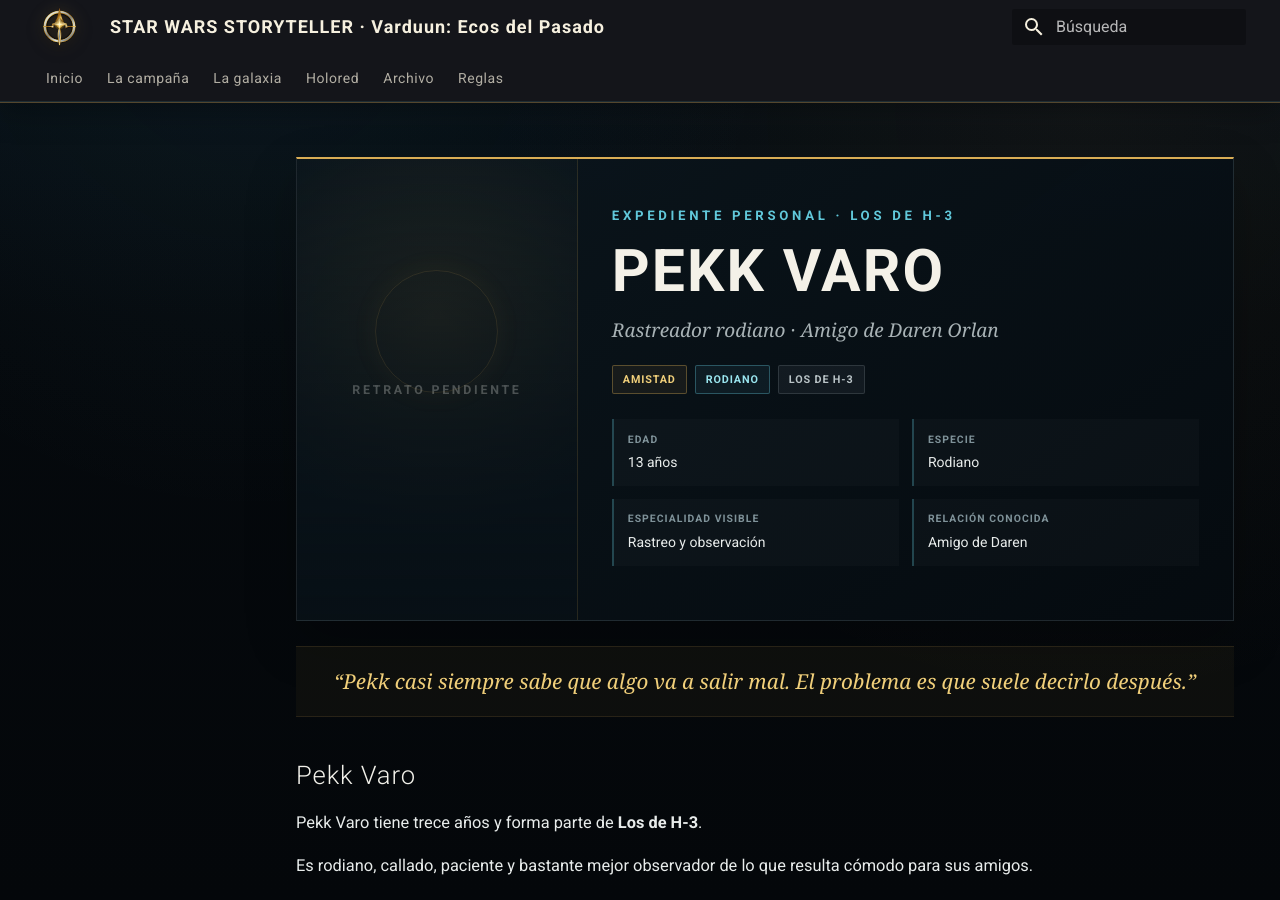
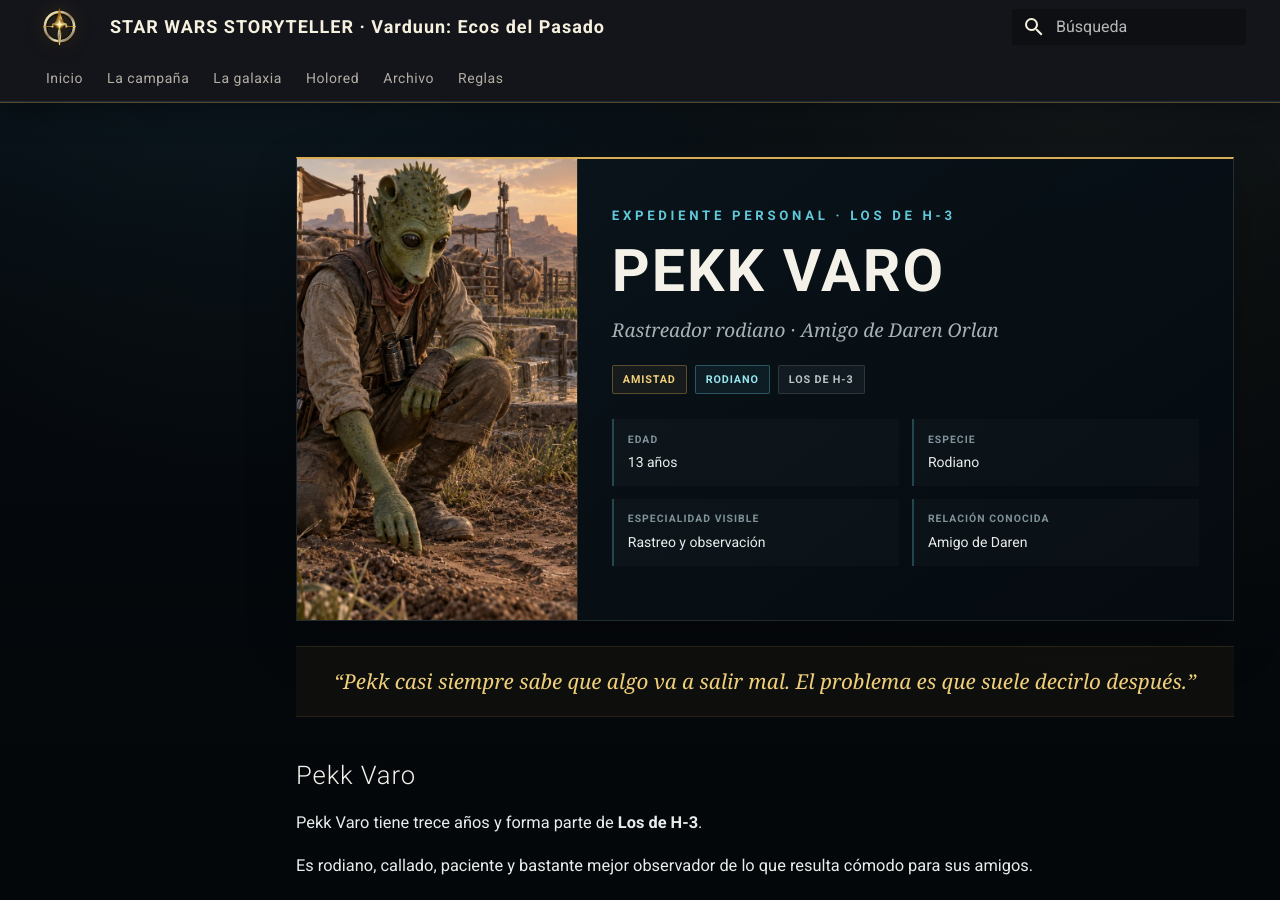
Before and after one commit to nethian/star-wars-storyteller-wiki, an MkDocs documentation site: the page built from docs/pnj/pekk-varo.md, in a window 1280 px wide and 900 px high. Built offline with MkDocs 1.6.1 and Material for MkDocs 9.7.7, drawn with Linux system fonts in a browser that asks for light colours.

Commit message:
Activa el retrato de Pekk Varo

```diff
--- a/docs/pnj/pekk-varo.md
+++ b/docs/pnj/pekk-varo.md
@@ -7,8 +7,8 @@
 
 <div class="sw-person-file__top" markdown>
 
-<div class="sw-person-file__portrait sw-person-file__portrait--placeholder">
-<span>RETRATO PENDIENTE</span>
+<div class="sw-person-file__portrait sw-person-file__portrait--pekk" role="img" aria-label="Retrato de Pekk Varo" style="padding:0; overflow:hidden;">
+<img src="/star-wars-storyteller-wiki/assets/images/pnj/pekk-varo.webp?v=1" alt="Retrato de Pekk Varo" style="display:block; width:100%; height:100%; min-height:360px; object-fit:cover; object-position:50% 20%;">
 </div>
 
 <div class="sw-person-file__identity" markdown>
```
